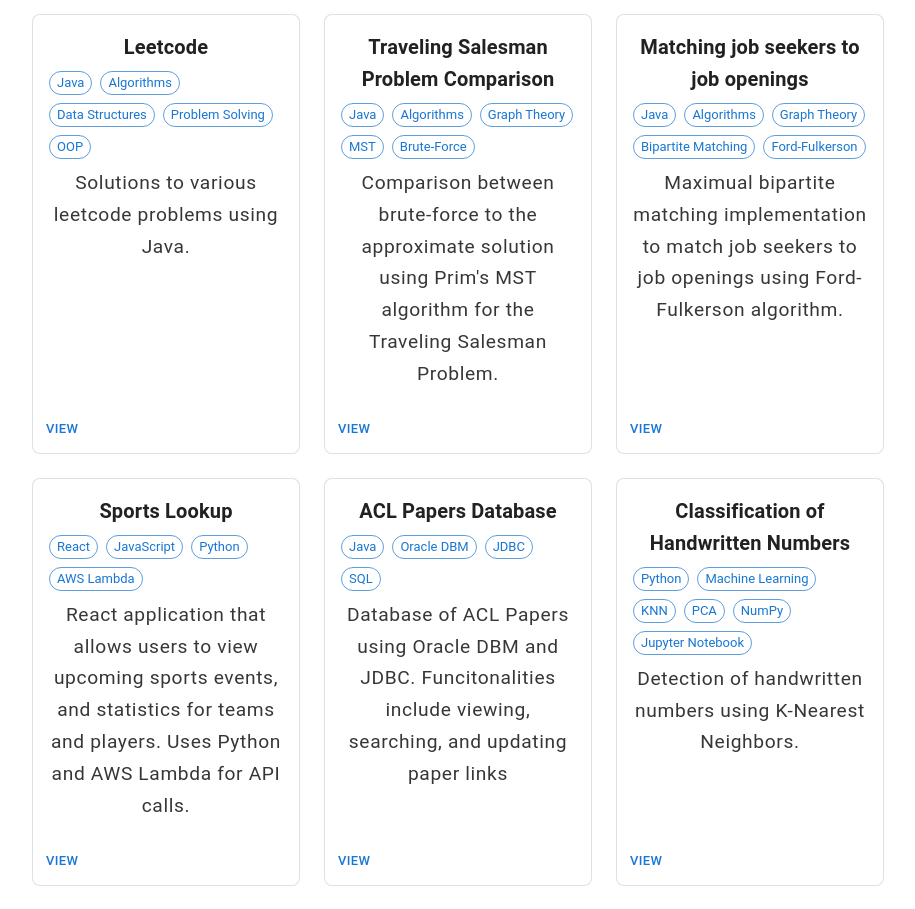
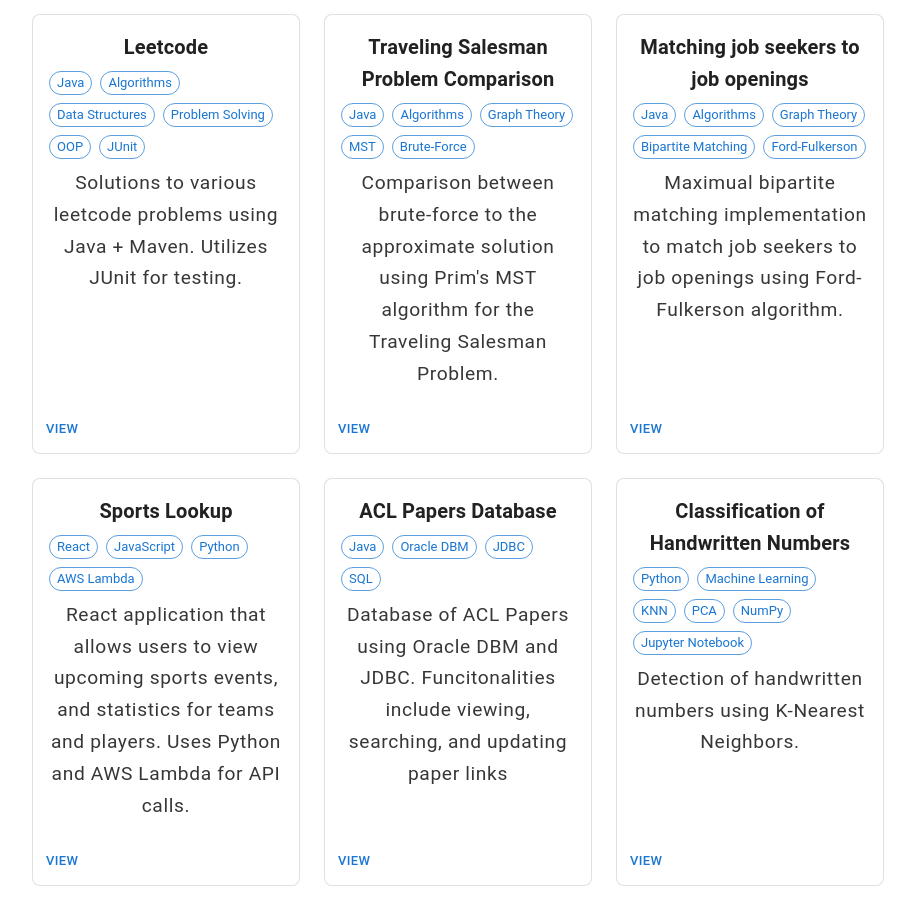
Before and after one commit to btalastas/btal-website-v2, a React (Vite) app: page / in a window 1280 px wide. Shown: the part 3660-4569 px from the top of the page, without its empty margins (182-1097 px from the left). Built offline with nearby package versions, Linux system fonts and the light colour scheme; some icons are missing.

Commit message:
updated leetcode project description + link

```diff
--- a/src/sections/Projects.jsx
+++ b/src/sections/Projects.jsx
@@ -4,9 +4,9 @@
 const projects = [
   {
     title: "Leetcode",
-    description: "Solutions to various leetcode problems using Java.",
-    chips: ["Java", "Algorithms", "Data Structures", "Problem Solving", "OOP"],
-    link: "https://github.com/btalastas/leetcode",
+    description: "Solutions to various leetcode problems using Java + Maven. Utilizes JUnit for testing.",
+    chips: ["Java", "Algorithms", "Data Structures", "Problem Solving", "OOP", "JUnit"],
+    link: "https://github.com/btalastas/leetcode_solutions",
   },
   {
     title: "Traveling Salesman Problem Comparison",
```
